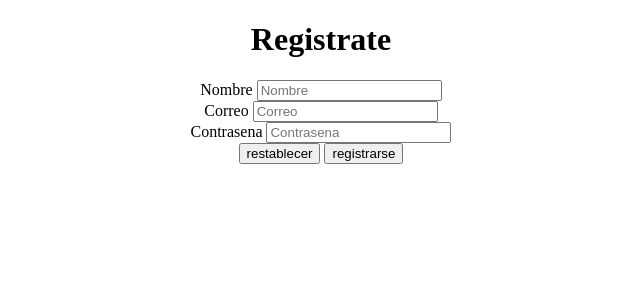
After one commit to kyrentt/Project_Nony, a Django app: page /registro/ in a window 1280 px wide. The commit adds this page. Shown: the top 300 px of the page, without its empty margins (319-959 px from the left). Run offline with Django 4.2, Linux system fonts and the light colour scheme.

Commit message:
cambios_mf

```diff
--- a/Nony/urls.py
+++ b/Nony/urls.py
@@ -16,11 +16,12 @@ Including another URLconf
 """
 from django.contrib import admin
 from django.urls import path, include
-from Nony.views import login
-from Usuarios import views
+from Nony.views import home
+from Usuarios.views import registro
 
 
 urlpatterns = [
     path('admin/', admin.site.urls),
-    path('login/', login)
+    path('registro/', registro, name="registro"),
+    path('home/', home),
 ]
--- a/Nony/views.py
+++ b/Nony/views.py
@@ -2,5 +2,6 @@ from django.http import HttpResponse, HttpRequest
 from django.template import Template, Context
 from django.shortcuts import render
 
-def login(request):
-    return render(request, "login.html")
+
+def home(request):
+    return render(request, "home.html")
--- a/Usuarios/templates/login.html
+++ b/Usuarios/templates/home.html
@@ -1,7 +1,7 @@
 <!DOCTYPE html>
 <html>
 <head>
-    <title>Login</title>
+    <title>home</title><center><h1>Bienvenido</h1></center>
 </head>
 <body>
 
--- /dev/null
+++ b/Usuarios/templates/registro.html
@@ -0,0 +1,21 @@
+<!DOCTYPE html>
+<html>
+<head>
+    <title>Login</title><center><h1>Registrate</h1></center>
+</head>
+<body>
+    <center>
+        <form class="form" method="post">
+            {% csrf_token %}
+            <label for="nom">Nombre</label>
+            <input type="text" name="nom" placeholder="Nombre"><br>
+            <label for="mail">Correo</label>
+            <input type="text" name="mail" placeholder="Correo"><br>
+            <label for="pass">Contrasena</label>
+            <input type="password" name="pass" placeholder="Contrasena"><br>
+            <button type="reset">restablecer</button>
+            <button type="submit">registrarse</button>
+        </form>
+    </center>
+</body>
+</html>
--- a/Usuarios/views.py
+++ b/Usuarios/views.py
@@ -1,6 +1,19 @@
 from django.http import HttpResponse, HttpRequest
-from django.shortcuts import render
+from django.shortcuts import render, redirect
 from .models import *
 from django.template import Template, Context
+from django.contrib.auth.forms import UserCreationForm
+
 
 # Create your views here.
+
+def registro(request):
+    if request.method == 'POST':
+        form=UserCreationForm(request.POST)
+        if form.is_valid():
+            form.save()
+            return redirect('home')
+    else:
+        form =UserCreationForm()
+    context={ 'form' : form }
+    return render(request, 'registro.html', context)
```
Also changed, not shown: plantillas/html/login.html (deleted, +0 -9 lines), plantillas/html/registro.html (added, +21 -0 lines).
